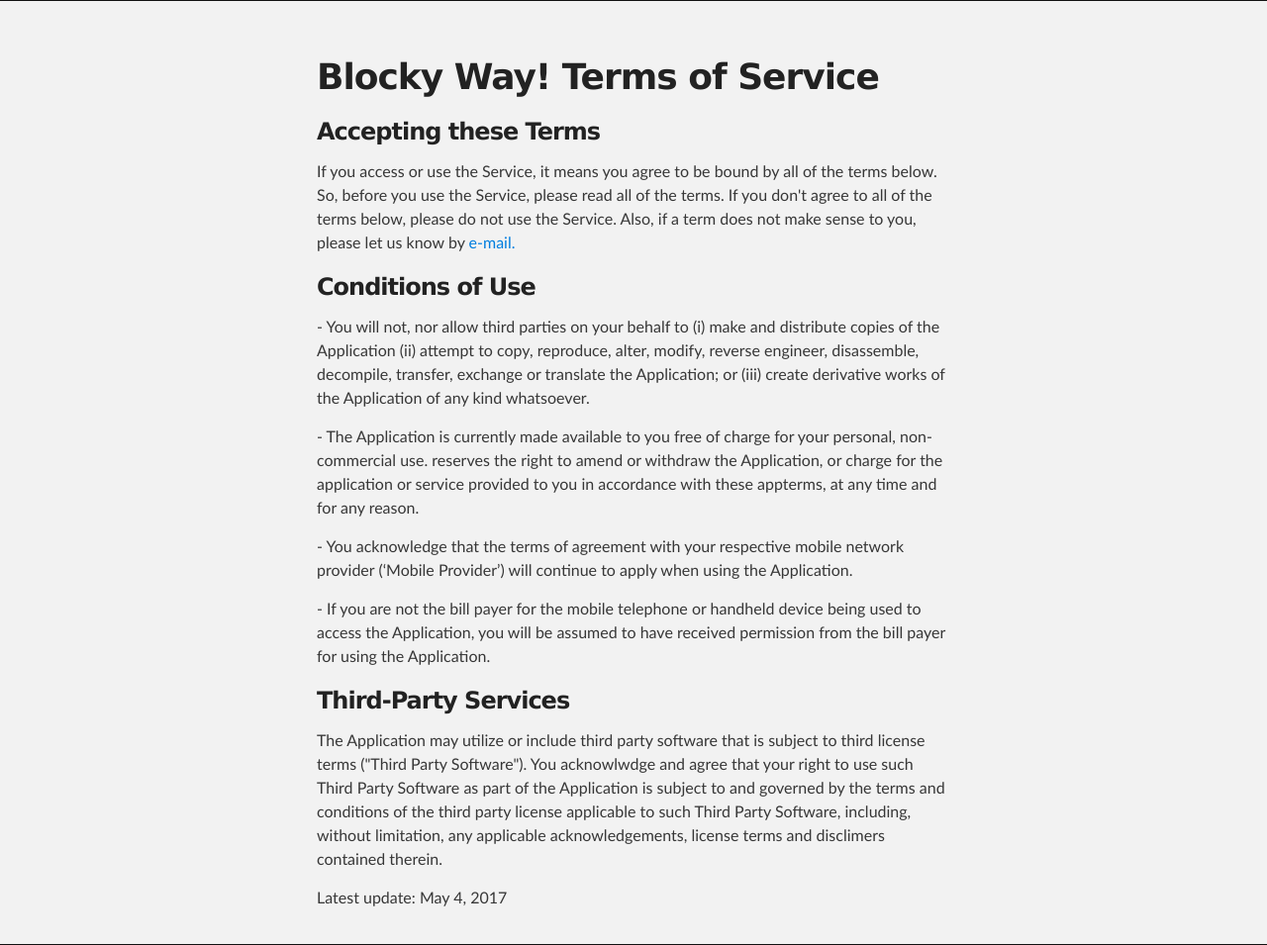
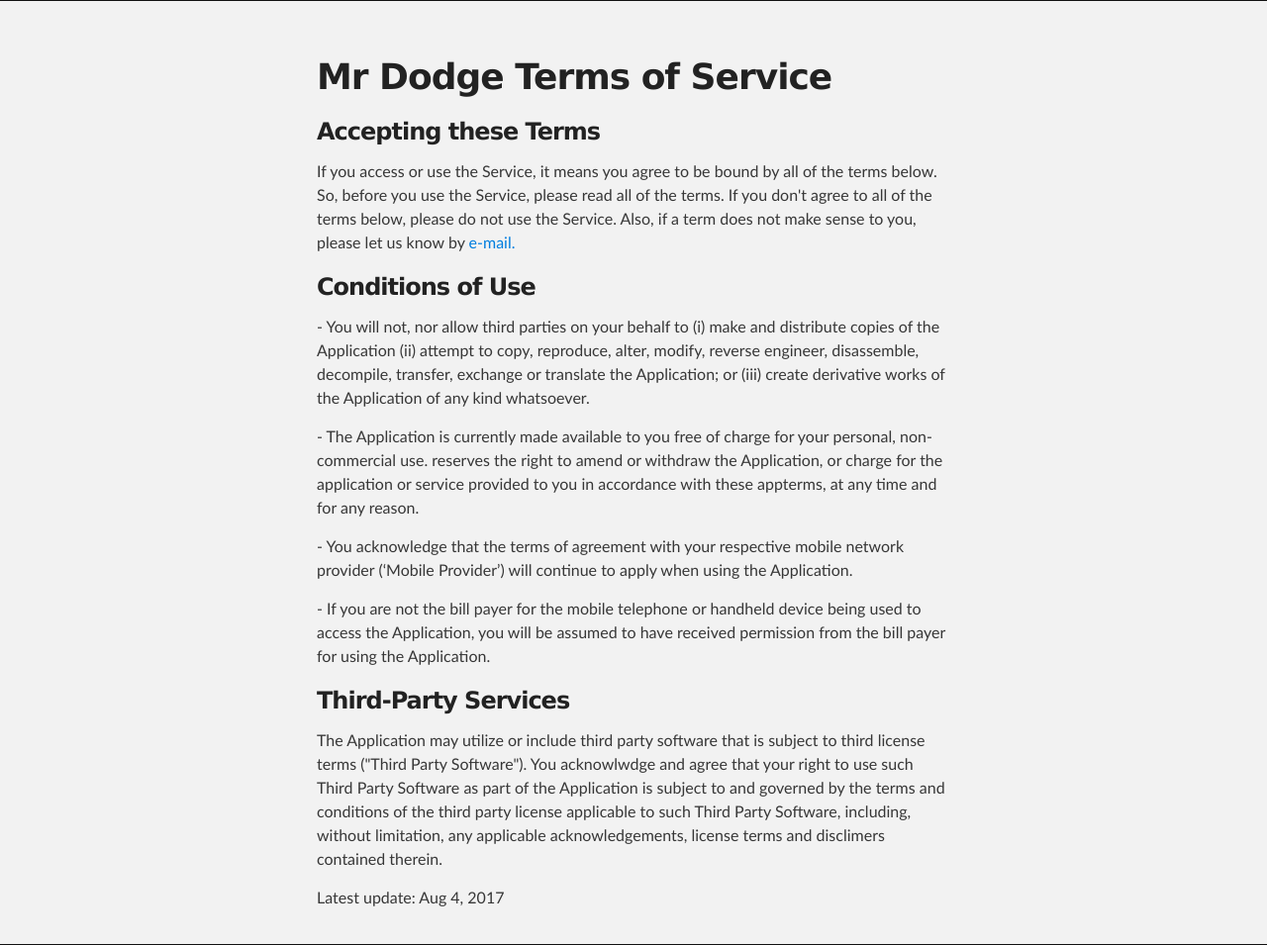
Before and after one commit to einal/3-corners.terms, a plain HTML site: page index.html in a window 1280 px wide. Shown: the whole page at 99% size. Drawn offline with Linux system fonts and the light colour scheme.

Commit message:
8-11-2017

```diff
--- a/index.html
+++ b/index.html
@@ -8,7 +8,7 @@
 
     <link rel="stylesheet" type="text/css" media="screen" href="stylesheets/stylesheet.css">
 
-    <title>Blocky Way! Terms of Service</title>
+    <title>Mr Dodge Terms of Service</title>
   </head>
 
   <body>
@@ -19,7 +19,7 @@
       <section id="main_content" class="inner">
 
 <h1>
-Blocky Way! Terms of Service</h1>
+Mr Dodge Terms of Service</h1>
 
 <h3>
 Accepting these Terms</h3>
@@ -48,7 +48,7 @@ you will be assumed to have received permission from the bill payer for using th
    and conditions of the third party license applicable to such Third Party Software, including, without limitation, any applicable
    acknowledgements, license terms and disclimers contained therein.</p>
 
-<p>Latest update: May 4, 2017</p>
+<p>Latest update: Aug 4, 2017</p>
 
       </section>
     </div>
```
